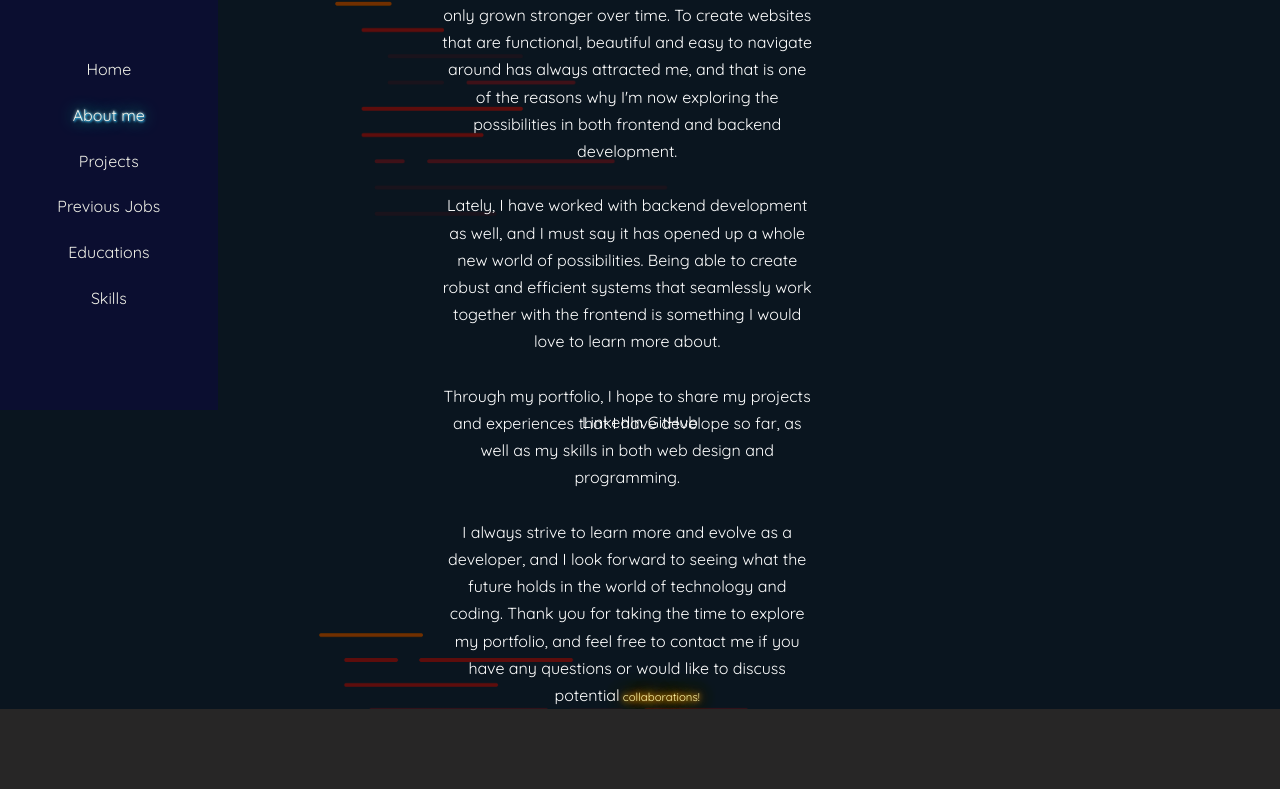
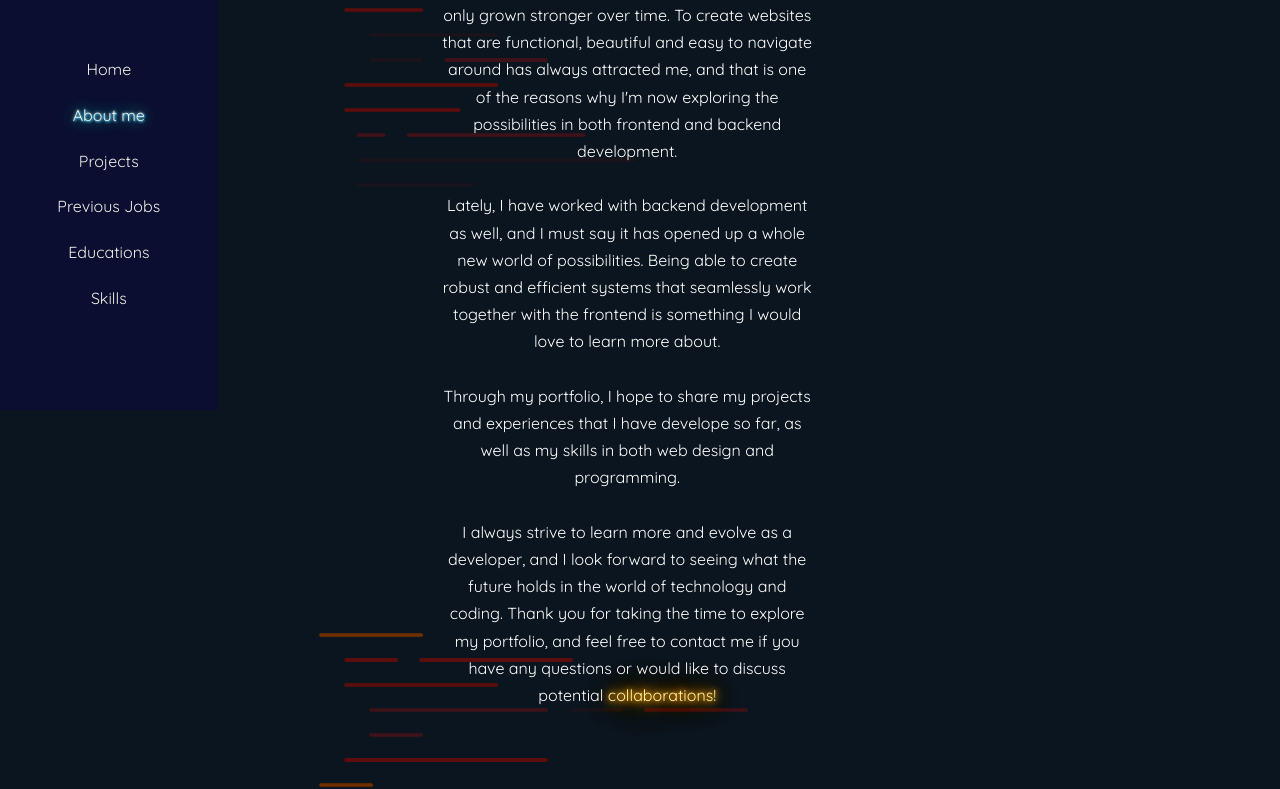
Before and after one commit to mmxzps/moj-cv, a React (Vite) app: page /about in a window 1280 px wide. Shown: the part 390-1179 px from the top of the page. Before the commit the page ends 1099 px from the top, so only its background shows below. Built offline with nearby package versions, Linux system fonts and the light colour scheme; a web font is replaced by a local one; what js-confetti would draw is missing.

Commit message:
fixed a overflow issue

```diff
--- a/src/index.css
+++ b/src/index.css
@@ -159,7 +159,7 @@ aside {
 
 footer {
   text-align: center;
-  min-height: 5vh;
+  display: none;
 }
 
 footer a:hover {
@@ -242,6 +242,8 @@ a {
   color: white;
   line-height: 1.7rem;
   padding-top: 7rem;
+  height: fit-content;
+  padding-bottom: 4rem;
 }
 
 .aboutmeinfo p,
@@ -253,29 +255,12 @@ h3 {
 
 /*---------------------blinking collab text*/
 .shine {
-  font-size: calc(1px + 1.3vh);
-  line-height: calc(1px);
   text-shadow: 0 0 5px #ffa500, 0 0 15px #ffa500, 0 0 20px #ffa500, 0 0 40px #ffa500, 0 0 60px #ff0000, 0 0 10px #ff8d00, 0 0 98px #ff0000;
     color: #fff6a9;
   text-align: center;
-  animation: blink 12s infinite;
-  -webkit-animation: blink 12s infinite;
+  animation: blink 6s infinite;
 }
 
-@-webkit-keyframes blink {
-  20%,
-  24%,
-  55% {
-    color: #111;
-    text-shadow: none;
-  }
-
-  0%, 19%, 21%, 23%, 25%, 54%, 56%,100%
-  {
-  text-shadow: 0 0 5px #ffa500, 0 0 15px #ffa500, 0 0 20px #ffa500, 0 0 40px #ffa500, 0 0 60px #ff0000, 0 0 10px #ff8d00, 0 0 98px #ff0000;
-    color: #fff6a9;
-  }
-}
 
 @keyframes blink {
   20%,
@@ -750,7 +735,7 @@ this way they appear when line reaches them.*/
     position: relative;
     bottom: 1rem;
     left: 50%;
-    display: inline-block;
+    display: none;
   }
 
   .popup {
@@ -816,6 +801,7 @@ this way they appear when line reaches them.*/
     font-size: x-small;
     line-height: 1.2rem;
     margin-left: 9rem;
+    padding-bottom: 4rem;
   }
 
   .aboutmeinfo p,
@@ -895,7 +881,7 @@ this way they appear when line reaches them.*/
   }
 
   .box3 {
-    margin-top: 40rem;
+    margin-top: 63rem;
     margin-left: 10rem;
   }
 
```
